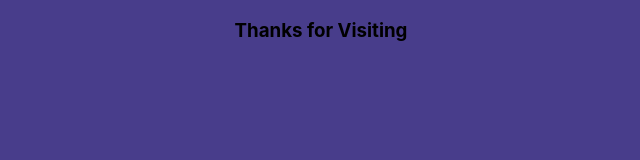
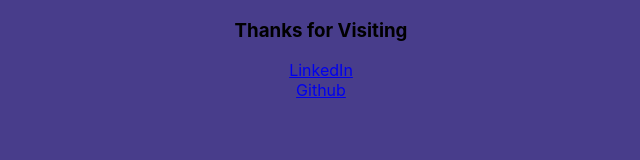
Before and after one commit to krissingl/kristaSingleton, a React (Create React App) app in the folder website/: page / in a window 1280 px wide. Shown: the top 160 px of the page, without its empty margins (319-959 px from the left). Built offline with nearby package versions, Linux system fonts and the light colour scheme.

Commit message:
added components folder and contact component

```diff
--- a/website/src/App.css
+++ b/website/src/App.css
@@ -1,5 +1,13 @@
 body {
   background-color: darkslateblue;
+}
+a.hover {
+  color: lightskyblue;
+  text-decoration: none;
+}
+
+a.hover:hover {
+  text-decoration: underline;
 }
 .App {
   text-align: center;
--- a/website/src/App.js
+++ b/website/src/App.js
@@ -1,4 +1,5 @@
 import './App.css';
+import Contact from './components/contact.js'
 
 function App() {
   return (
@@ -6,6 +7,7 @@
       <h3>
         Thanks for Visiting
       </h3>
+      <Contact />
     </div>
   );
 }
--- /dev/null
+++ b/website/src/components/contact.js
@@ -0,0 +1,11 @@
+import React from 'react';
+
+const Contact = () => (
+  <div>
+    <a href="https://www.linkedin.com/in/krista-singleton/" className="contact">LinkedIn</a>
+    <br></br>
+    <a href="https://github.com/krissingl" className="contact">Github</a>
+  </div>
+);
+
+export default Contact;
```
